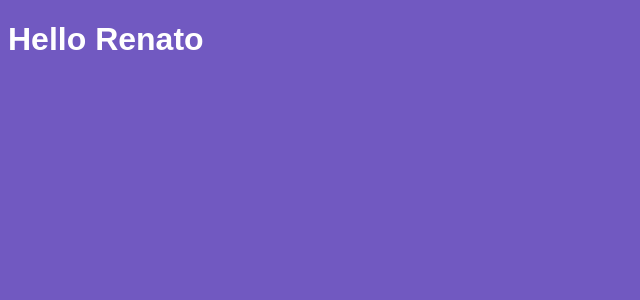
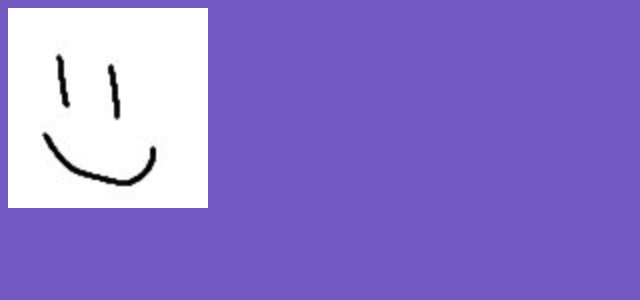
Before and after one commit to renatomarquesteles/gostack-challenge-4, a React app: page / in a window 1280 px wide. Shown: the top 300 px of the page, without its empty margins (0-640 px from the left). Built offline with nearby package versions, Linux system fonts and the light colour scheme.

Commit message:
feature: Importa imagens

```diff
--- a/package.json
+++ b/package.json
@@ -16,6 +16,7 @@
     "@babel/preset-react": "^7.0.0",
     "babel-loader": "^8.0.6",
     "css-loader": "^3.0.0",
+    "file-loader": "^4.0.0",
     "style-loader": "^0.23.1",
     "webpack": "^4.35.3",
     "webpack-cli": "^3.3.6",
--- a/src/App.js
+++ b/src/App.js
@@ -1,9 +1,11 @@
 import React from "react";
+
+import profile from "./assets/profile.jpg";
 
 import "./App.css";
 
 function App() {
-  return <h1>Hello Renato</h1>;
+  return <img width="200" src={profile} />;
 }
 
 export default App;
--- a/webpack.config.js
+++ b/webpack.config.js
@@ -21,6 +21,12 @@
       {
         test: /\.css$/,
         use: [{ loader: "style-loader" }, { loader: "css-loader" }]
+      },
+      {
+        test: /.*\.(gif|png|jpe?g)$/i,
+        use: {
+          loader: "file-loader"
+        }
       }
     ]
   }
```
Also changed, not shown: src/assets/profile.jpg (added), 1 other file (tests, documents, lock files or other folders).
